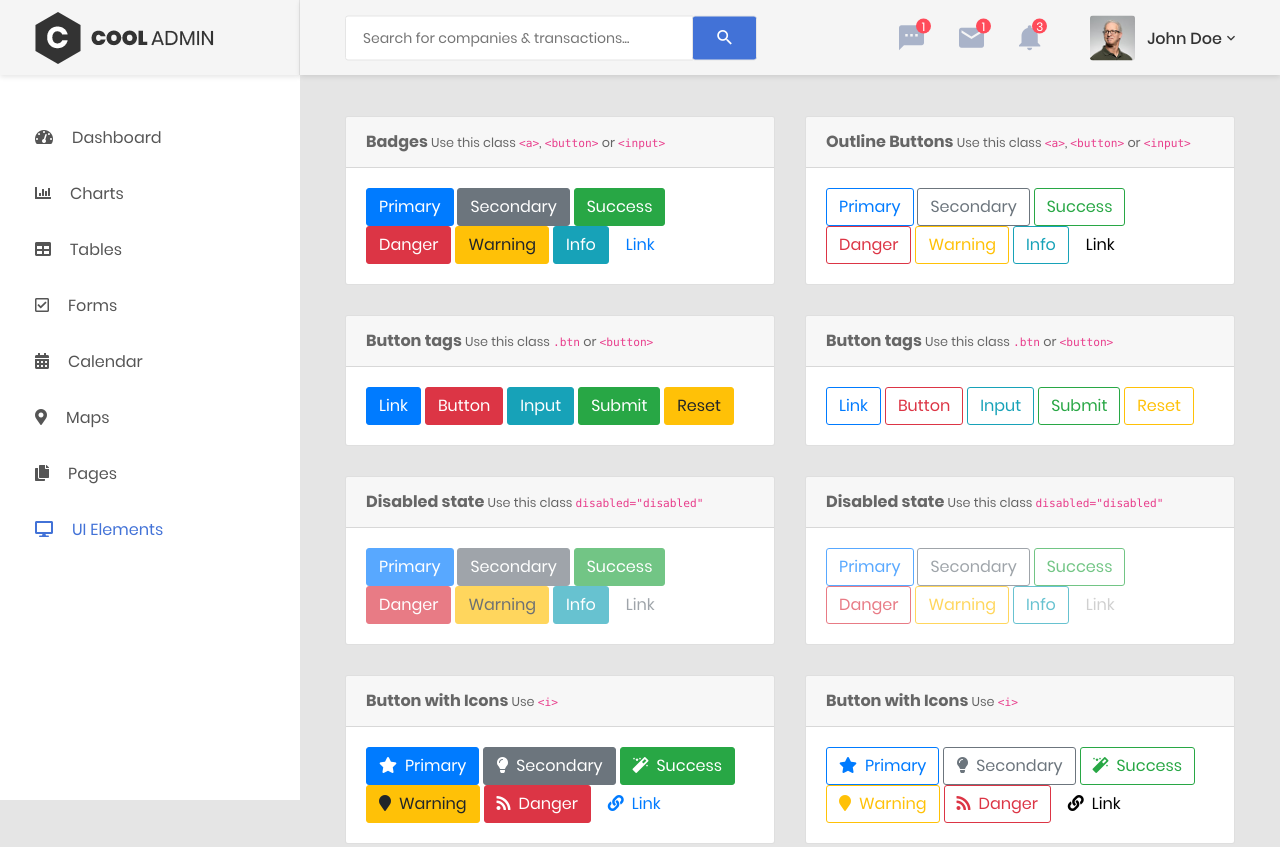
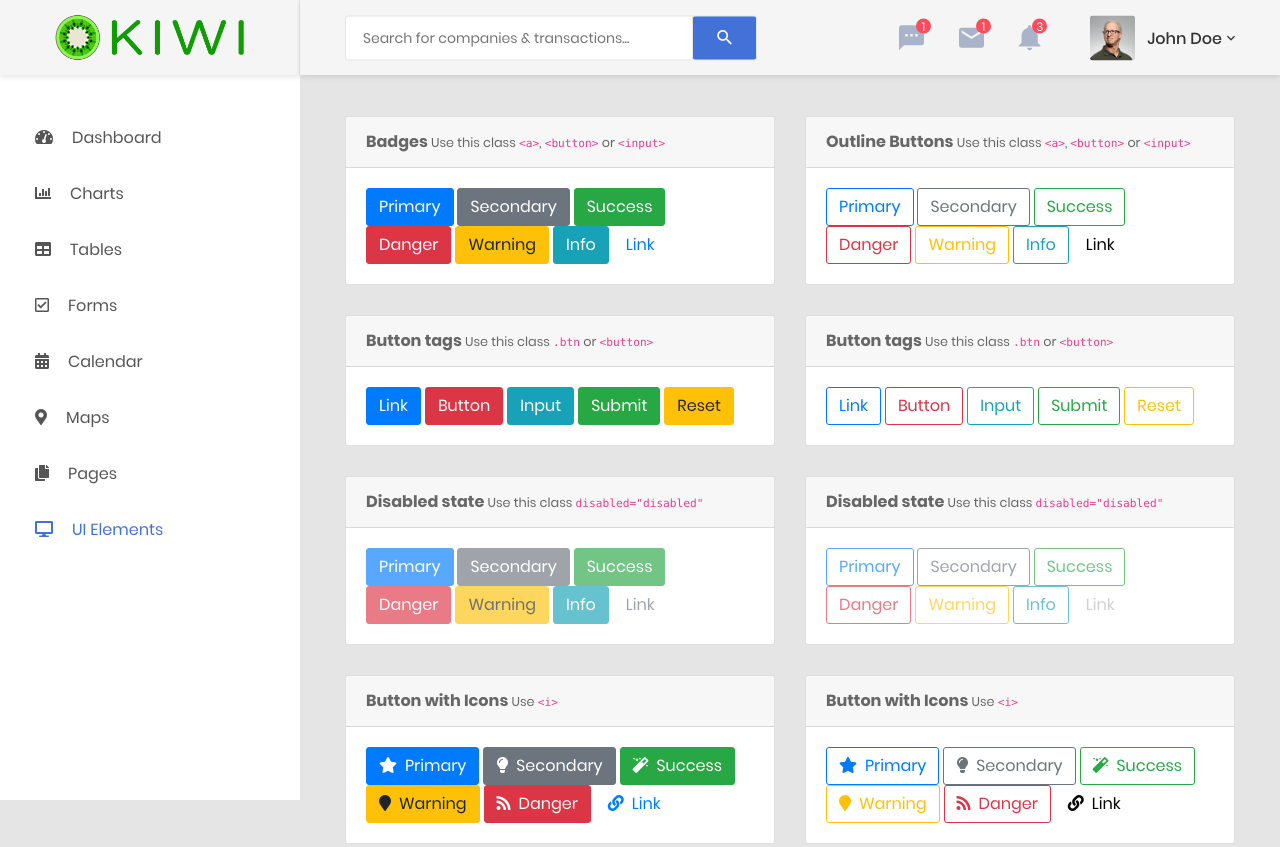
Before and after one commit to a5chanda/kiwi, a website: page CoolAdmin/button.html in a window 1280 px wide. Shown: the top 847 px of the page. Drawn offline with Linux system fonts and the light colour scheme.

Commit message:
logo change

```diff
--- a/CoolAdmin/button.html
+++ b/CoolAdmin/button.html
@@ -11,6 +11,7 @@
 
     <!-- Title Page-->
     <title>Button</title>
+    <link rel="icon" href="images/icon/logo-mini.png">
 
     <!-- Fontfaces CSS-->
     <link href="css/font-face.css" rel="stylesheet" media="all">
@@ -43,7 +44,7 @@
                 <div class="container-fluid">
                     <div class="header-mobile-inner">
                         <a class="logo" href="index.html">
-                            <img src="images/icon/logo.png" alt="CoolAdmin" />
+                            <img src="images/icon/logo2.png" alt="CoolAdmin" />
                         </a>
                         <button class="hamburger hamburger--slider" type="button">
                             <span class="hamburger-box">
@@ -158,7 +159,7 @@
         <aside class="menu-sidebar d-none d-lg-block">
             <div class="logo">
                 <a href="#">
-                    <img src="images/icon/logo.png" alt="Cool Admin" />
+                    <img src="images/icon/logo2.png" alt="Cool Admin" />
                 </a>
             </div>
             <div class="menu-sidebar__content js-scrollbar1">
```
Also changed, not shown: CoolAdmin/assets.html (+3 -2 lines), CoolAdmin/badge.html (+3 -2 lines), CoolAdmin/card.html (+3 -2 lines), CoolAdmin/companies.html (+3 -2 lines), CoolAdmin/fontawesome.html (+3 -2 lines), CoolAdmin/forget-pass.html (+2 -1 lines).
